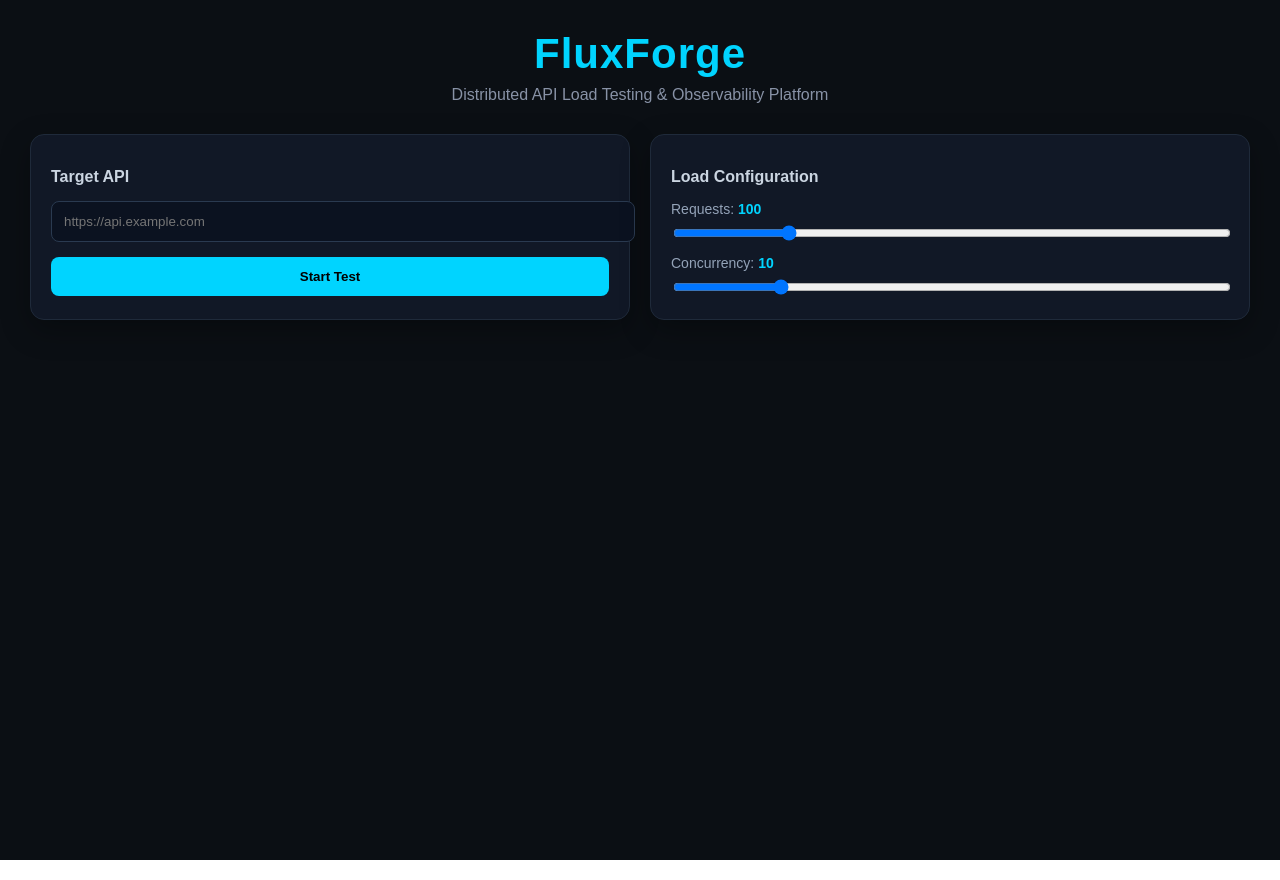
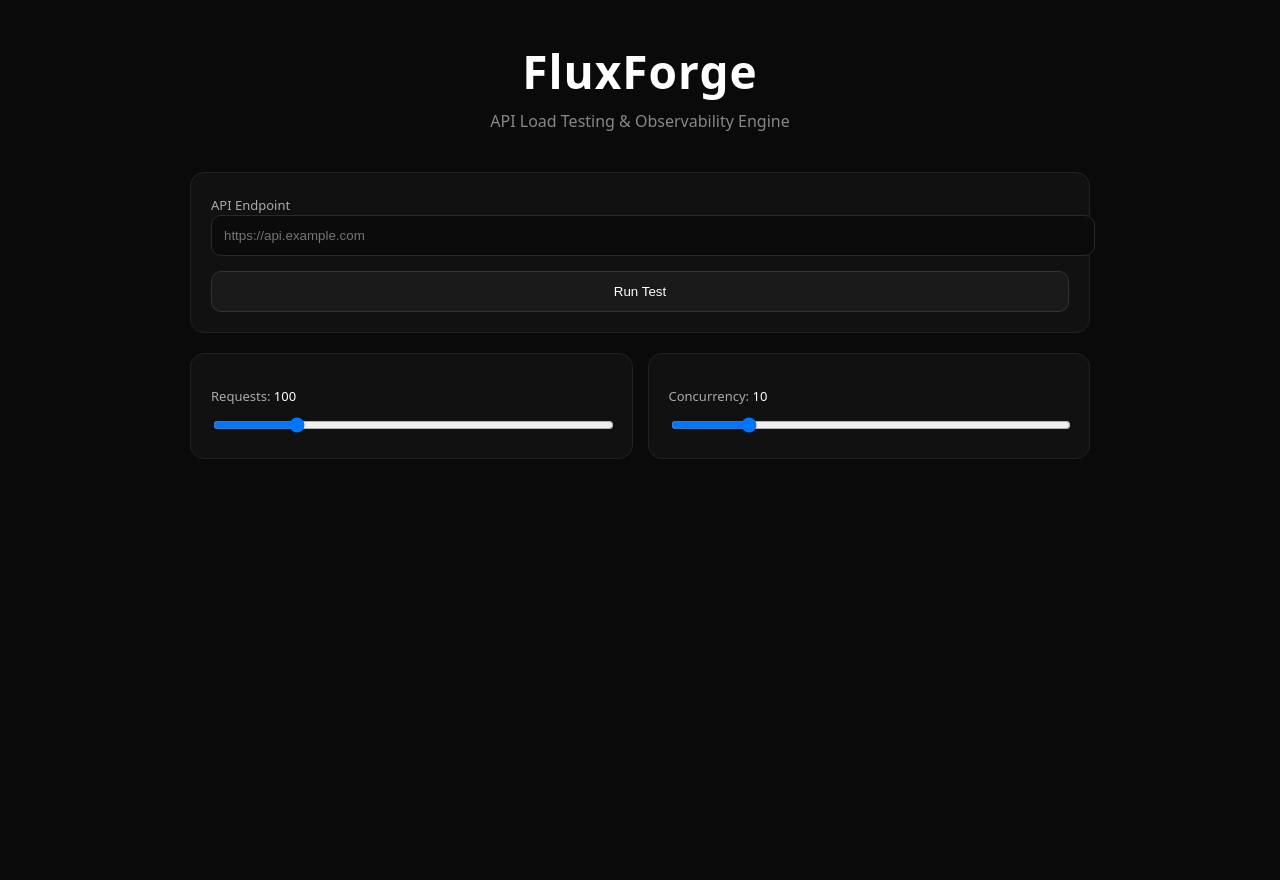
Before and after one commit to gaurianil/fluxforge, a React (Create React App) app in the folder frontend/: page / in a window 1280 px wide. Built offline with nearby package versions, Linux system fonts and the light colour scheme.

Commit message:
upgrade UI

```diff
--- a/frontend/src/App.js
+++ b/frontend/src/App.js
@@ -9,10 +9,7 @@ function App() {
   const [loading, setLoading] = useState(false);
 
   const runTest = async () => {
-    if (!url) {
-      alert("Enter a valid API URL");
-      return;
-    }
+    if (!url) return alert("Enter API URL");
 
     try {
       setLoading(true);
@@ -26,29 +23,29 @@ function App() {
 
       setResult(res.data);
     } catch (err) {
-      alert("Backend error. Check server.");
+      alert("Backend not reachable");
     } finally {
       setLoading(false);
     }
   };
 
   return (
-    <div style={styles.app}>
+    <div style={styles.page}>
 
       {/* HEADER */}
       <div style={styles.header}>
         <h1 style={styles.title}>FluxForge</h1>
         <p style={styles.subtitle}>
-          Distributed API Load Testing & Observability Platform
+          API Load Testing & Observability Engine
         </p>
       </div>
 
-      {/* DASHBOARD GRID */}
-      <div style={styles.grid}>
+      {/* MAIN */}
+      <div style={styles.container}>
 
-        {/* INPUT PANEL */}
+        {/* INPUT */}
         <div style={styles.card}>
-          <h2 style={styles.cardTitle}>Target API</h2>
+          <label style={styles.label}>API Endpoint</label>
 
           <input
             style={styles.input}
@@ -62,36 +59,38 @@ function App() {
             onClick={runTest}
             disabled={loading}
           >
-            {loading ? "Running Stress Test..." : "Start Test"}
+            {loading ? "Running..." : "Run Test"}
           </button>
         </div>
 
         {/* CONTROLS */}
-        <div style={styles.card}>
-          <h2 style={styles.cardTitle}>Load Configuration</h2>
+        <div style={styles.cardRow}>
 
-          <label style={styles.label}>
-            Requests: <span style={styles.highlight}>{requests}</span>
-          </label>
+          <div style={styles.cardSmall}>
+            <p style={styles.label}>
+              Requests: <span style={styles.accent}>{requests}</span>
+            </p>
             <input
-            style={styles.slider}
               type="range"
               min="1"
               max="500"
               value={requests}
               onChange={(e) => setRequests(Number(e.target.value))}
+              style={styles.slider}
             />
+          </div>
 
-          <label style={styles.label}>
-            Concurrency: <span style={styles.highlight}>{concurrency}</span>
-          </label>
+          <div style={styles.cardSmall}>
+            <p style={styles.label}>
+              Concurrency: <span style={styles.accent}>{concurrency}</span>
+            </p>
             <input
-            style={styles.slider}
               type="range"
               min="1"
               max="50"
               value={concurrency}
               onChange={(e) => setConcurrency(Number(e.target.value))}
+              style={styles.slider}
             />
           </div>
 
@@ -99,112 +98,128 @@ function App() {
 
         {/* RESULTS */}
         {result && (
-        <div style={styles.resultsSection}>
+          <div style={styles.results}>
 
-          <h2 style={styles.sectionTitle}>Performance Metrics</h2>
+            <div style={styles.grid}>
 
-          <div style={styles.metricsGrid}>
-
-            <div style={styles.metricCard}>
-              <p style={styles.metricValue}>{result.total}</p>
-              <p style={styles.metricLabel}>Total Requests</p>
+              <div style={styles.metric}>
+                <p style={styles.value}>{result.total}</p>
+                <p style={styles.text}>Total</p>
               </div>
 
-            <div style={{ ...styles.metricCard, borderColor: "#00ff88" }}>
-              <p style={{ ...styles.metricValue, color: "#00ff88" }}>
+              <div style={styles.metric}>
+                <p style={{ ...styles.value, color: "#22c55e" }}>
                   {result.success}
                 </p>
-              <p style={styles.metricLabel}>Successful</p>
+                <p style={styles.text}>Success</p>
               </div>
 
-            <div style={{ ...styles.metricCard, borderColor: "#ff4d4d" }}>
-              <p style={{ ...styles.metricValue, color: "#ff4d4d" }}>
+              <div style={styles.metric}>
+                <p style={{ ...styles.value, color: "#ef4444" }}>
                   {result.fail}
                 </p>
-              <p style={styles.metricLabel}>Failed</p>
+                <p style={styles.text}>Failed</p>
               </div>
 
-            <div style={{ ...styles.metricCard, borderColor: "#00d4ff" }}>
-              <p style={{ ...styles.metricValue, color: "#00d4ff" }}>
+              <div style={styles.metric}>
+                <p style={{ ...styles.value, color: "#38bdf8" }}>
                   {Math.round(result.avgResponseTime)} ms
                 </p>
-              <p style={styles.metricLabel}>Avg Response</p>
+                <p style={styles.text}>Latency</p>
               </div>
 
             </div>
+
           </div>
         )}
 
       </div>
+    </div>
   );
 }
 
-/* ===== STYLES ===== */
+/* ===== STYLES (BLACK + GREY PREMIUM) ===== */
 const styles = {
-  app: {
+  page: {
     minHeight: "100vh",
-    background: "#0b0f14",
-    color: "white",
-    fontFamily: "Arial",
-    padding: "30px"
+    background: "#0a0a0a",
+    color: "#e5e5e5",
+    fontFamily: "system-ui, Arial",
+    padding: "40px"
   },
 
   header: {
     textAlign: "center",
-    marginBottom: "30px"
+    marginBottom: "40px"
   },
 
   title: {
-    fontSize: "42px",
+    fontSize: "46px",
     margin: 0,
-    color: "#00d4ff",
+    color: "#ffffff",
     letterSpacing: "1px"
   },
 
   subtitle: {
-    color: "#8892a6",
-    marginTop: "8px"
+    marginTop: "8px",
+    color: "#888"
   },
 
-  grid: {
-    display: "grid",
-    gridTemplateColumns: "1fr 1fr",
-    gap: "20px",
+  container: {
+    maxWidth: "900px",
+    margin: "auto"
+  },
+
+  card: {
+    background: "#111111",
+    padding: "20px",
+    borderRadius: "14px",
+    border: "1px solid #222",
     marginBottom: "20px"
   },
 
-  card: {
-    background: "#111826",
+  cardRow: {
+    display: "grid",
+    gridTemplateColumns: "1fr 1fr",
+    gap: "15px",
+    marginBottom: "20px"
+  },
+
+  cardSmall: {
+    background: "#111111",
     padding: "20px",
     borderRadius: "14px",
-    border: "1px solid #1f2a3a",
-    boxShadow: "0 10px 30px rgba(0,0,0,0.3)"
+    border: "1px solid #222"
   },
 
-  cardTitle: {
-    marginBottom: "15px",
-    color: "#cbd5e1",
-    fontSize: "16px"
+  label: {
+    fontSize: "13px",
+    color: "#aaa",
+    marginBottom: "10px"
+  },
+
+  accent: {
+    color: "#ffffff"
   },
 
   input: {
     width: "100%",
     padding: "12px",
-    borderRadius: "8px",
-    border: "1px solid #2a3a50",
-    background: "#0b1220",
+    borderRadius: "10px",
+    border: "1px solid #2a2a2a",
+    background: "#0b0b0b",
     color: "white",
+    outline: "none",
     marginBottom: "15px"
   },
 
   button: {
     width: "100%",
     padding: "12px",
-    borderRadius: "8px",
-    border: "none",
-    background: "#00d4ff",
-    color: "#000",
-    fontWeight: "bold",
+    borderRadius: "10px",
+    border: "1px solid #333",
+    background: "#1a1a1a",
+    color: "white",
     cursor: "pointer",
     transition: "0.2s"
   },
@@ -212,63 +227,45 @@ const styles = {
   buttonDisabled: {
     width: "100%",
     padding: "12px",
-    borderRadius: "8px",
-    border: "none",
-    background: "#334155",
-    color: "#94a3b8",
+    borderRadius: "10px",
+    border: "1px solid #333",
+    background: "#111",
+    color: "#555",
     cursor: "not-allowed"
   },
 
-  label: {
-    display: "block",
-    marginTop: "10px",
-    color: "#94a3b8",
-    fontSize: "14px"
+  slider: {
+    width: "100%"
   },
 
-  highlight: {
-    color: "#00d4ff",
-    fontWeight: "bold"
-  },
-
-  slider: {
-    width: "100%",
-    marginTop: "8px"
-  },
-
-  resultsSection: {
+  results: {
     marginTop: "30px"
   },
 
-  sectionTitle: {
-    marginBottom: "15px",
-    color: "#cbd5e1"
-  },
-
-  metricsGrid: {
+  grid: {
     display: "grid",
     gridTemplateColumns: "repeat(4, 1fr)",
     gap: "15px"
   },
 
-  metricCard: {
-    background: "#111826",
+  metric: {
+    background: "#111",
+    border: "1px solid #222",
     padding: "20px",
     borderRadius: "12px",
-    border: "1px solid #1f2a3a",
     textAlign: "center"
   },
 
-  metricValue: {
-    fontSize: "24px",
+  value: {
+    fontSize: "26px",
     margin: 0,
-    fontWeight: "bold"
+    color: "#ffffff"
   },
 
-  metricLabel: {
-    marginTop: "5px",
+  text: {
+    marginTop: "6px",
     fontSize: "12px",
-    color: "#94a3b8"
+    color: "#888"
   }
 };
 
```
Lines whose indentation alone changed are shown as unchanged.
